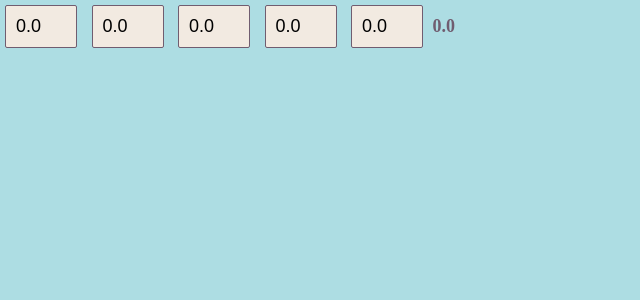
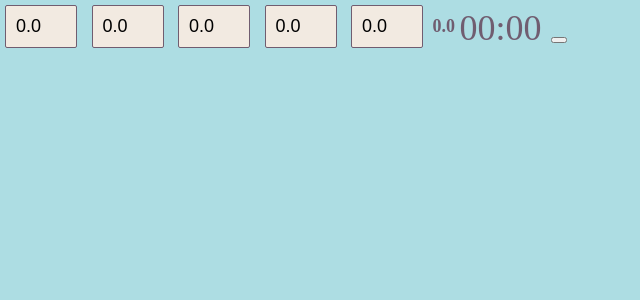
Before and after one commit to gripp/SlamRunner, a Python web app: template templates/index.html in a window 1280 px wide. Shown: the top 300 px of the page, without its empty margins (0-640 px from the left). Run offline with Jinja, Linux system fonts and the light colour scheme; the template is opened without the code that fills it, so the values that code supplies are empty.

Commit message:
First pass at timer layout/CSS.

```diff
--- a/css/style.css
+++ b/css/style.css
@@ -28,3 +28,8 @@ input.input-error {
 span#total-score {
   font-weight: bold;
 }
+
+span#timer {
+  font-size: 2em;
+  vertical-align: middle;
+}
--- a/templates/index.html
+++ b/templates/index.html
@@ -40,5 +40,6 @@
         type="text"
         value="0.0" />
      <span id="total-score">0.0</span>
+     {% include "templates/timer.html" %}
   </body>
 </html>
--- /dev/null
+++ b/templates/timer.html
@@ -0,0 +1,4 @@
+<span id="timer">
+  00:00
+  <button id="Start" value="Start" />
+</span>
```
